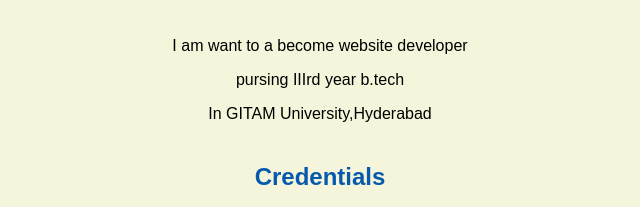
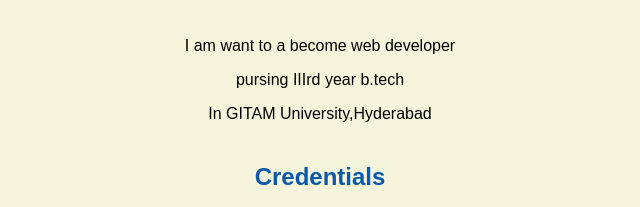
Before and after one commit to Yamini8129/Yamini8129.github.io, a plain HTML site: page index.html in a window 1280 px wide. Shown: the part 566-773 px from the top of the page, 320-960 px from the left. Drawn offline with Linux system fonts and the light colour scheme.

Commit message:
Update index.html

```diff
--- a/index.html
+++ b/index.html
@@ -18,7 +18,7 @@
     <img src="images/banner.jpg" width="75%" alt="banner">
     <h1>Yamini Anuradha</h1>
     <h2>About Me</h2>
-    <p>I am want to a become website developer</p>
+    <p>I am want to a become web developer</p>
     <p>pursing IIIrd year b.tech</p>
     <p>In GITAM University,Hyderabad</p>
     <h2>Credentials</h2>
```
